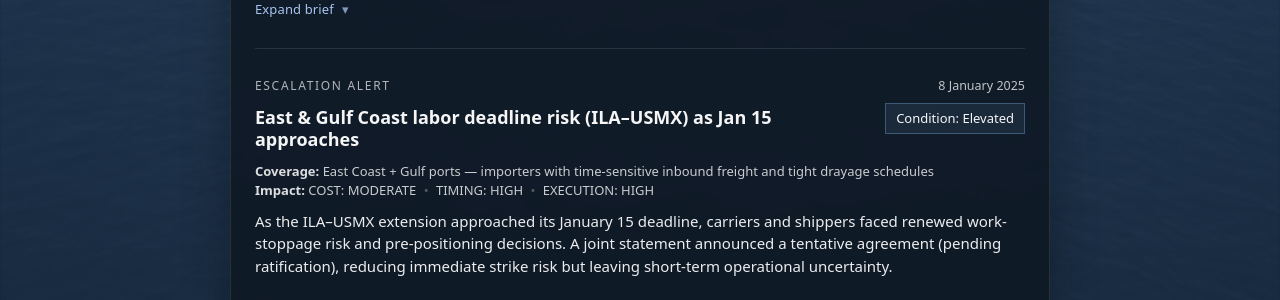
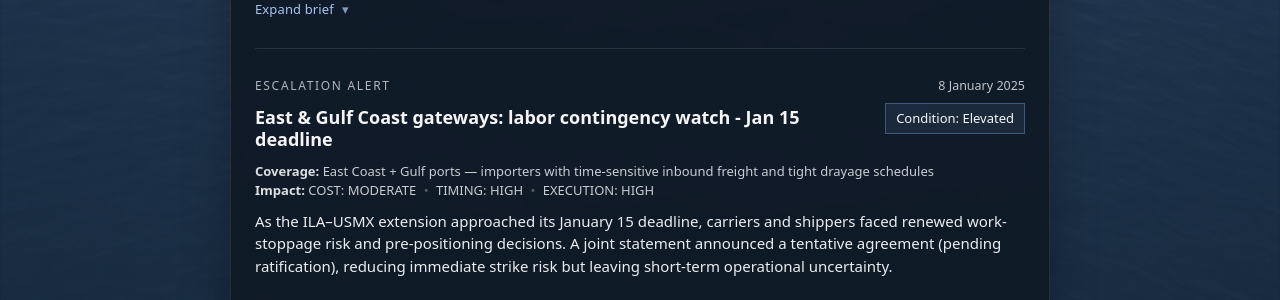
Before and after one commit to importrisk/import-risk-intelligence-site, a Jekyll site: the page built from insights.html, in a window 1280 px wide. Shown: the part 821-1121 px from the top of the page. Built offline with Jekyll 4.4.1, drawn with Linux system fonts in a browser that asks for light colours.

Commit message:
Update insights.html

```diff
--- a/insights.html
+++ b/insights.html
@@ -157,7 +157,7 @@
     <!-- Title row + Condition on right -->
     <div class="brief-topline">
       <h3 class="brief-title">
-        East & Gulf Coast labor deadline risk (ILA–USMX) as Jan 15 approaches
+        East & Gulf Coast gateways: labor contingency watch - Jan 15 deadline
       </h3>
 
       <div class="brief-right">
```
